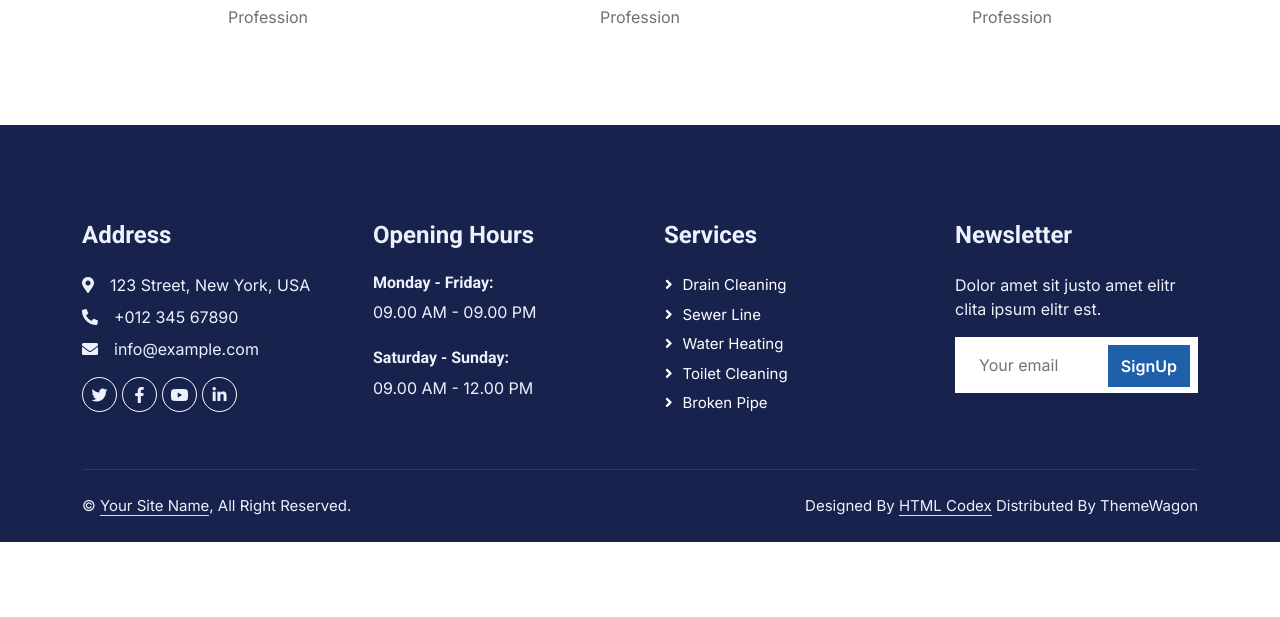
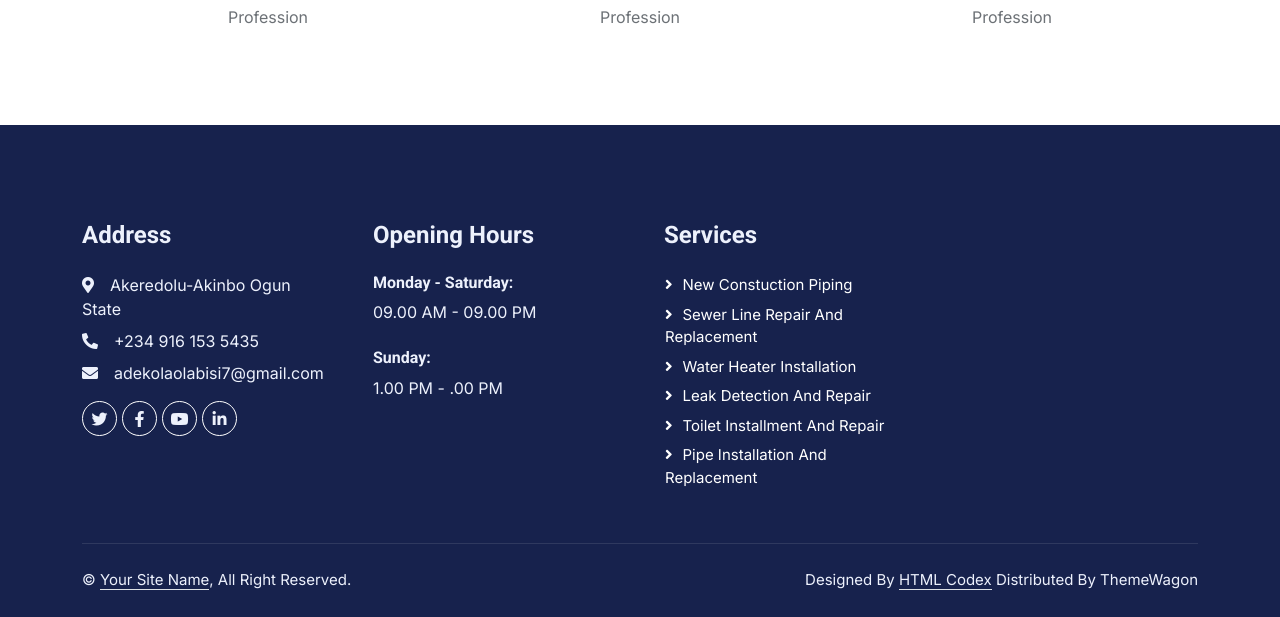
Before and after one commit to kehman18/GoodFlow, a Flask app: page / in a window 1280 px wide. Shown: the part 5163-5780 px from the top of the page. Before the commit the page ends 5705 px from the top, so only its background shows below. Run offline with Flask 3, Linux system fonts and the light colour scheme; some libraries are stand-ins or nearby versions.

```diff
--- a/templates/index.html
+++ b/templates/index.html
@@ -177,10 +177,8 @@
                     Efficient Residential Plumbing Services
                   </h1>
                   <p class="fs-5 fw-medium text-white mb-4 pb-2">
-                    Our skilled plumbers offer prompt repairs and installations
-                    for all your plumbing needs, ensuring smooth water flow and
-                    preventing leaks. Contact us today for reliable and
-                    efficient service.
+                    Even superheroes can’t fix a leaky faucet. That’s why we’re
+                    here!
                   </p>
                   <a
                     href=""
@@ -215,9 +213,8 @@
                     Efficient Commercial Plumbing Services
                   </h1>
                   <p class="fs-5 fw-medium text-white mb-4 pb-2">
-                    Vero elitr justo clita lorem. Ipsum dolor at sed stet sit
-                    diam no. Kasd rebum ipsum et diam justo clita et kasd rebum
-                    sea elitr.
+                    Life’s too short to deal with drips. Let a plumber handle
+                    it!
                   </p>
                   <a
                     href=""
@@ -501,6 +498,7 @@
                   >Read More<i class="fa fa-arrow-right text-secondary ms-2"></i
                 ></a>
               </div>
+
               <div class="bg-light p-4">
                 <div
                   class="d-flex align-items-center justify-content-center border border-5 border-white mb-4"
@@ -527,6 +525,61 @@
                   >Read More<i class="fa fa-arrow-right text-secondary ms-2"></i
                 ></a>
               </div>
+
+              <div class="bg-light p-4">
+                <div
+                  class="d-flex align-items-center justify-content-center border border-5 border-white mb-4"
+                  style="width: 75px; height: 75px"
+                >
+                  <i class="fa fa-shower fa-2x text-primary"></i>
+                </div>
+                <h4 class="mb-3">Leak Detection and Repair</h4>
+                <p>
+                  Finding and fixing leaks in plumbing systems to prevent water
+                  damage.
+                </p>
+                <p class="text-primary fw-medium">
+                  <i class="fa fa-check text-success me-2"></i>Quality Service
+                </p>
+                <p class="text-primary fw-medium">
+                  <i class="fa fa-check text-success me-2"></i>Customer
+                  Satisfaction
+                </p>
+                <p class="text-primary fw-medium">
+                  <i class="fa fa-check text-success me-2"></i>Support 24/7
+                </p>
+                <a href="" class="btn bg-white text-primary w-100 mt-2"
+                  >Read More<i class="fa fa-arrow-right text-secondary ms-2"></i
+                ></a>
+              </div>
+
+              <div class="bg-light p-4">
+                <div
+                  class="d-flex align-items-center justify-content-center border border-5 border-white mb-4"
+                  style="width: 75px; height: 75px"
+                >
+                  <i class="fa fa-shower fa-2x text-primary"></i>
+                </div>
+                <h4 class="mb-3">Sewer Line Repair and Replacement</h4>
+                <p>
+                  Repairing or replacing sewer lines that have been damaged or
+                  clogged.
+                </p>
+                <p class="text-primary fw-medium">
+                  <i class="fa fa-check text-success me-2"></i>Quality Service
+                </p>
+                <p class="text-primary fw-medium">
+                  <i class="fa fa-check text-success me-2"></i>Customer
+                  Satisfaction
+                </p>
+                <p class="text-primary fw-medium">
+                  <i class="fa fa-check text-success me-2"></i>Support 24/7
+                </p>
+                <a href="" class="btn bg-white text-primary w-100 mt-2"
+                  >Read More<i class="fa fa-arrow-right text-secondary ms-2"></i
+                ></a>
+              </div>
+
               <div class="bg-light p-4">
                 <div
                   class="d-flex align-items-center justify-content-center border border-5 border-white mb-4"
@@ -903,13 +956,14 @@
           <div class="col-lg-3 col-md-6">
             <h4 class="text-light mb-4">Address</h4>
             <p class="mb-2">
-              <i class="fa fa-map-marker-alt me-3"></i>123 Street, New York, USA
+              <i class="fa fa-map-marker-alt me-3"></i>Akeredolu-Akinbo Ogun
+              State
             </p>
             <p class="mb-2">
-              <i class="fa fa-phone-alt me-3"></i>+012 345 67890
+              <i class="fa fa-phone-alt me-3"></i>+234 916 153 5435
             </p>
             <p class="mb-2">
-              <i class="fa fa-envelope me-3"></i>info@example.com
+              <i class="fa fa-envelope me-3"></i>adekolaolabisi7@gmail.com
             </p>
             <div class="d-flex pt-2">
               <a class="btn btn-outline-light btn-social" href=""
@@ -928,19 +982,25 @@
           </div>
           <div class="col-lg-3 col-md-6">
             <h4 class="text-light mb-4">Opening Hours</h4>
-            <h6 class="text-light">Monday - Friday:</h6>
+            <h6 class="text-light">Monday - Saturday:</h6>
             <p class="mb-4">09.00 AM - 09.00 PM</p>
-            <h6 class="text-light">Saturday - Sunday:</h6>
-            <p class="mb-0">09.00 AM - 12.00 PM</p>
+            <h6 class="text-light">Sunday:</h6>
+            <p class="mb-0">1.00 PM - .00 PM</p>
           </div>
           <div class="col-lg-3 col-md-6">
             <h4 class="text-light mb-4">Services</h4>
-            <a class="btn btn-link" href="">Drain Cleaning</a>
-            <a class="btn btn-link" href="">Sewer Line</a>
-            <a class="btn btn-link" href="">Water Heating</a>
-            <a class="btn btn-link" href="">Toilet Cleaning</a>
-            <a class="btn btn-link" href="">Broken Pipe</a>
+            <a class="btn btn-link" href="">New Constuction Piping</a>
+            <a class="btn btn-link" href=""
+              >Sewer Line Repair and Replacement</a
+            >
+            <a class="btn btn-link" href="">Water Heater Installation</a>
+            <a class="btn btn-link" href="">Leak Detection and Repair</a>
+            <a class="btn btn-link" href="">Toilet Installment and Repair</a>
+            <a class="btn btn-link" href=""
+              >Pipe Installation and Replacement</a
+            >
           </div>
+          <!--
           <div class="col-lg-3 col-md-6">
             <h4 class="text-light mb-4">Newsletter</h4>
             <p>Dolor amet sit justo amet elitr clita ipsum elitr est.</p>
@@ -958,7 +1018,7 @@
               </button>
             </div>
           </div>
-        </div>
+        --></div>
       </div>
       <div class="container">
         <div class="copyright">
```
